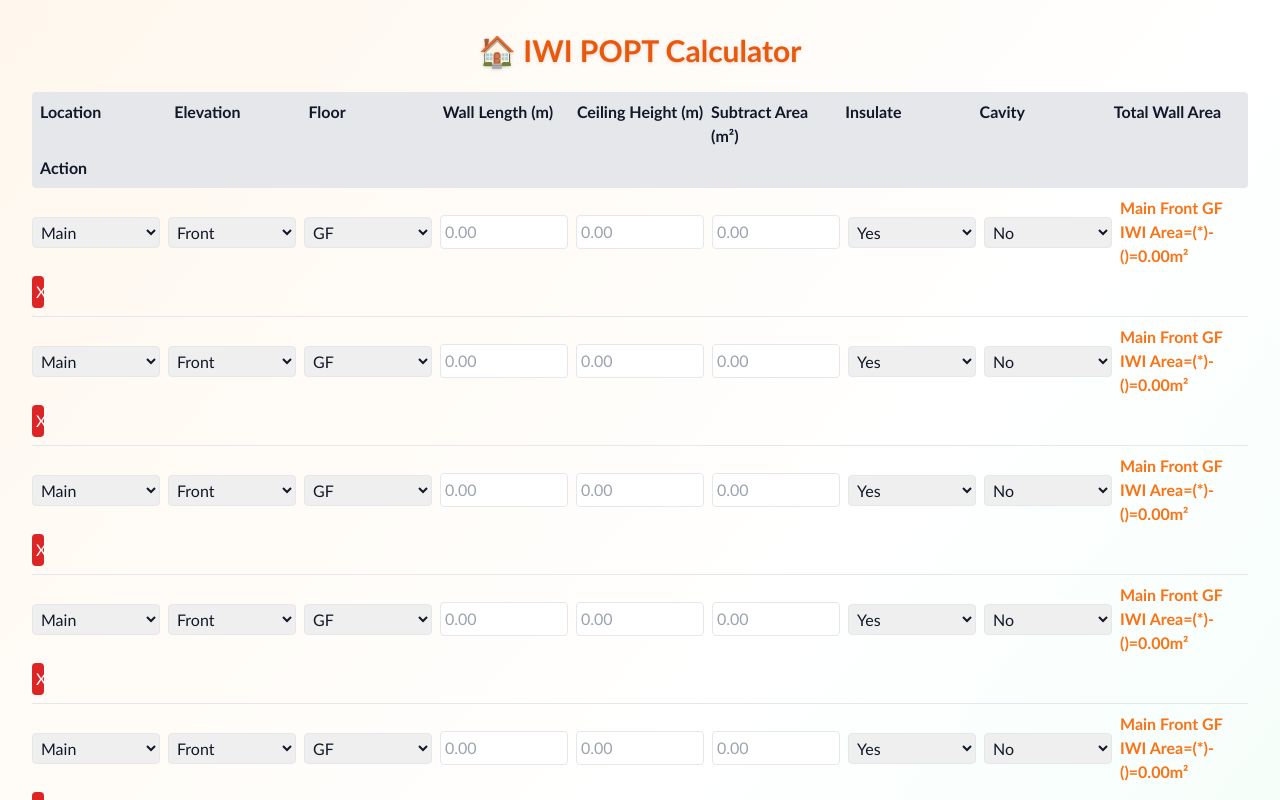
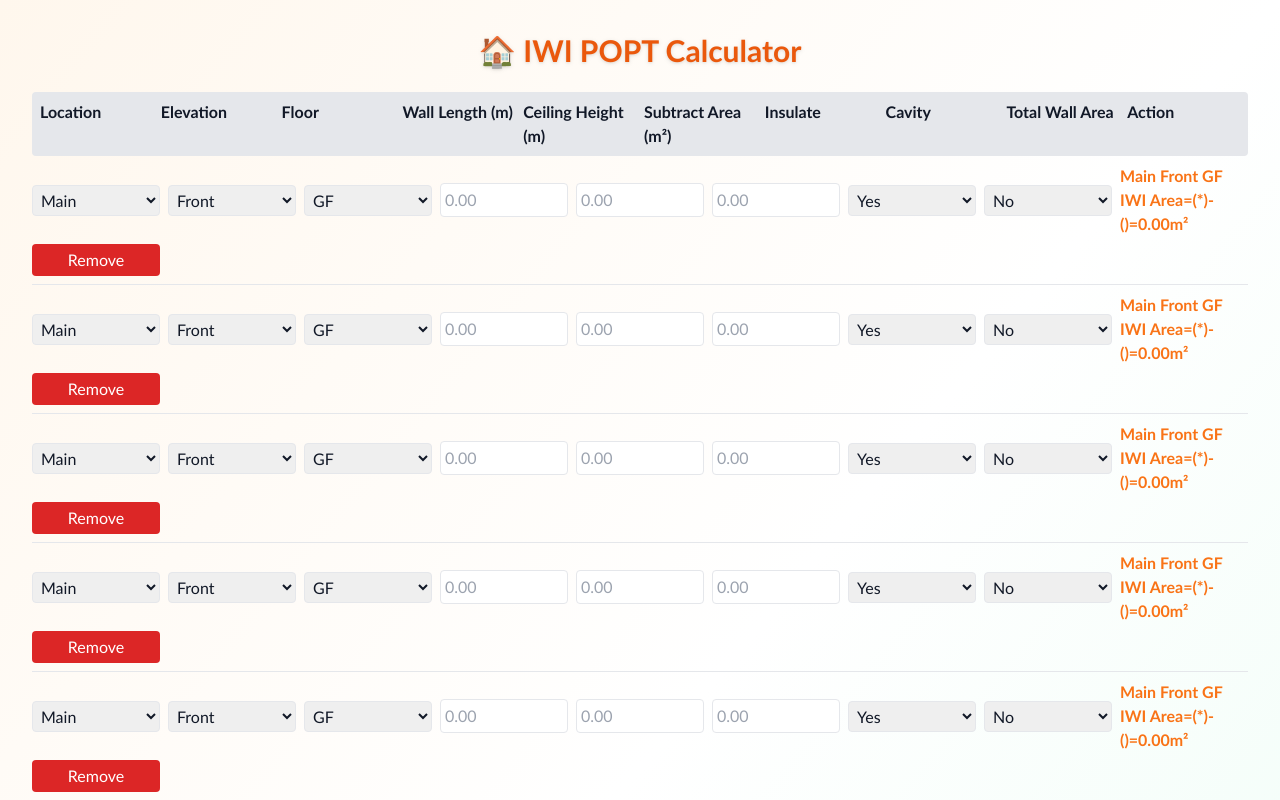
Before and after one commit to HameyDev/popt-calculator, a Next.js app: page / in a window 1280 px wide. Shown: the top 800 px of the page. Built offline with nearby package versions, Linux system fonts and the light colour scheme.

Commit message:
Update page.js

```diff
--- a/src/app/page.js
+++ b/src/app/page.js
@@ -99,7 +99,7 @@ export default function IWICalculator() {
       {/* Responsive Table Wrapper */}
       <div className="overflow-x-auto">
         {/* Table Header */}
-        <div className="min-w-[900px] grid grid-cols-9 gap-2 font-semibold bg-gray-200 p-2 rounded">
+        <div className="min-w-[900px] grid grid-cols-10 gap-2 font-semibold bg-gray-200 p-2 rounded">
           <span>Location</span>
           <span>Elevation</span>
           <span>Floor</span>
@@ -218,9 +218,9 @@ export default function IWICalculator() {
 
               <button
                 onClick={() => removeWall(index)}
-                className="w-3 px-1 py-1 bg-red-600 text-white rounded hover:bg-red-700"
+                className="px-2 px-1 py-1 bg-red-600 text-white rounded hover:bg-red-700"
               >
-                X
+                Remove
               </button>
             </div>
           );
```
